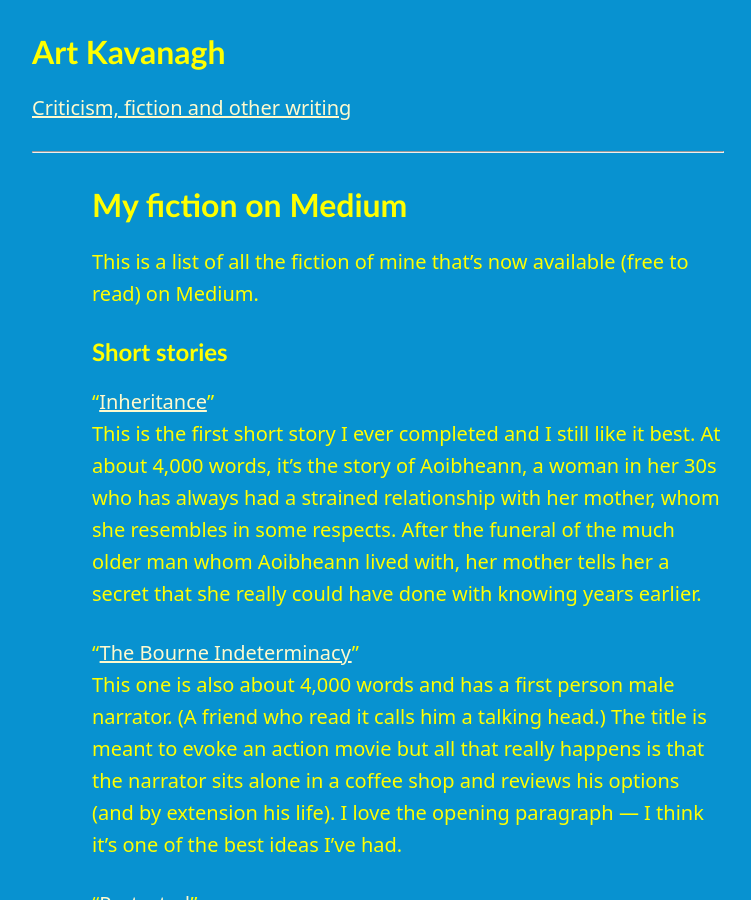
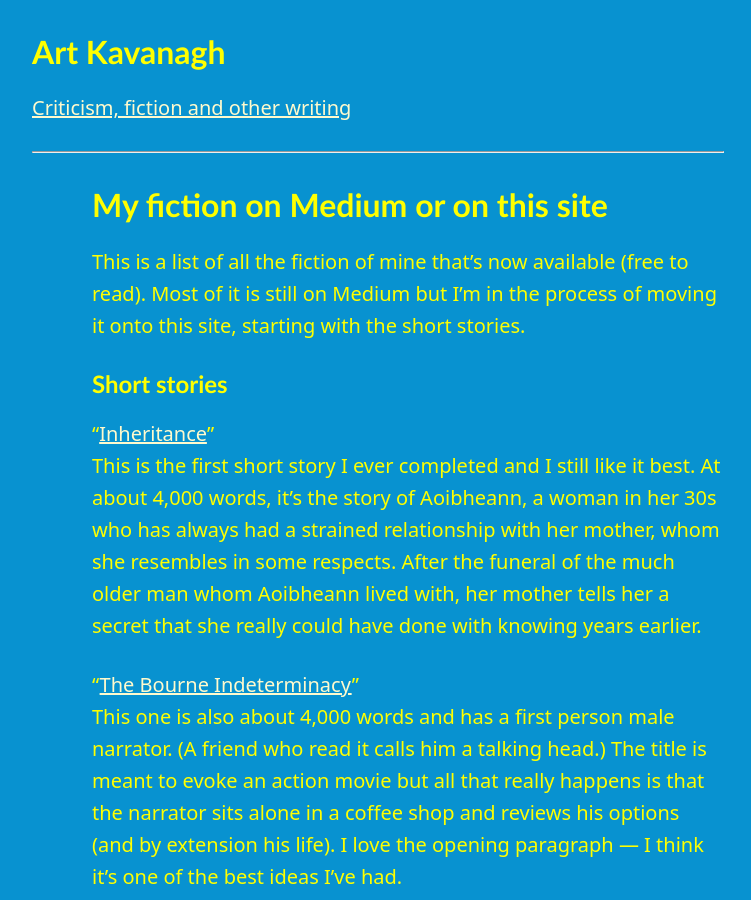
Before and after one commit to artkavanagh/github.io, a Jekyll site: the page fiction-list.html, which Jekyll copies as it is, in a window 1280 px wide and 900 px high. Shown: the whole window, without its empty margins (232-983 px from the left). Built offline with Jekyll 4.4.1, drawn with Linux system fonts in a browser that asks for light colours; some of the changed text lies outside the part shown.

Commit message:
Update fiction-list.html

```diff
--- a/fiction-list.html
+++ b/fiction-list.html
@@ -11,13 +11,13 @@
 <p><a href="https://www.artkavanagh.ie/">Criticism, fiction and other writing</a></p>
 <hr>
 </header>
-<h1>My fiction on Medium</h1>
+<h1>My fiction on Medium or on this site</h1>
 
-<p>This is a list of all the fiction of mine that’s now available (free to read) on Medium.</p>
+<p>This is a list of all the fiction of mine that’s now available (free to read). Most of it is still on Medium but I’m in the process of moving it onto this site, starting with the short stories.</p>
 
 <h2>Short stories</h2>
 
-<p>“<a href="https://medium.com/@artkavanagh/inheritance-cb80a3e59734">Inheritance</a>”<br/>
+<p>“<a href="https://www.artkavanagh.ie/Inheritance-short-story.html">Inheritance</a>”<br/>
 This is the first short story I ever completed and I still like it best. At about 4,000 words, it’s the story of Aoibheann, a woman in her 30s who has always had a strained relationship with her mother, whom she resembles in some respects. After the funeral of the much older man whom Aoibheann lived with, her mother tells her a secret that she really could have done with knowing years earlier.</p>
 
 <p>“<a href="https://medium.com/@artkavanagh/the-bourne-indeterminacy-f973627707d6">The Bourne Indeterminacy</a>”<br/>
@@ -48,6 +48,8 @@ I wrote this before the first of the short stories and originally published it a
 <p><cite>A Falling Body</cite> is the story of Andrea, an Englishwoman living in France and half-owner of a tech company. When she’s approached with an unorthodox and secret job offer — she’ll be required to allow her brain to play host to the consciousness of an octogenarian industrialist — she permits her misgivings to be overridden by the stratospheric salary and her curiosity about the advanced technology that will be used. Andrea can see that she will have to give up a great deal, starting with her privacy, if she is to complete her side of the agreement. This doesn’t really worry her: she expects to be more than a match for a wheelchair-bound man in his 80s. It’s only when she learns what M. Legrand really wants that she realizes how perverse and dangerous an arrangement she has entered into — and how much it might cost her.</p>
 
 <p>I hope you’ll enjoy reading at least some of these.</p>
-
+<footer>
+<p>Updated by <a href="https://www.artkavanagh.ie/">Art</a> on 29-Dec-2019</p>
+</footer>
 </body>
 </html>
```
